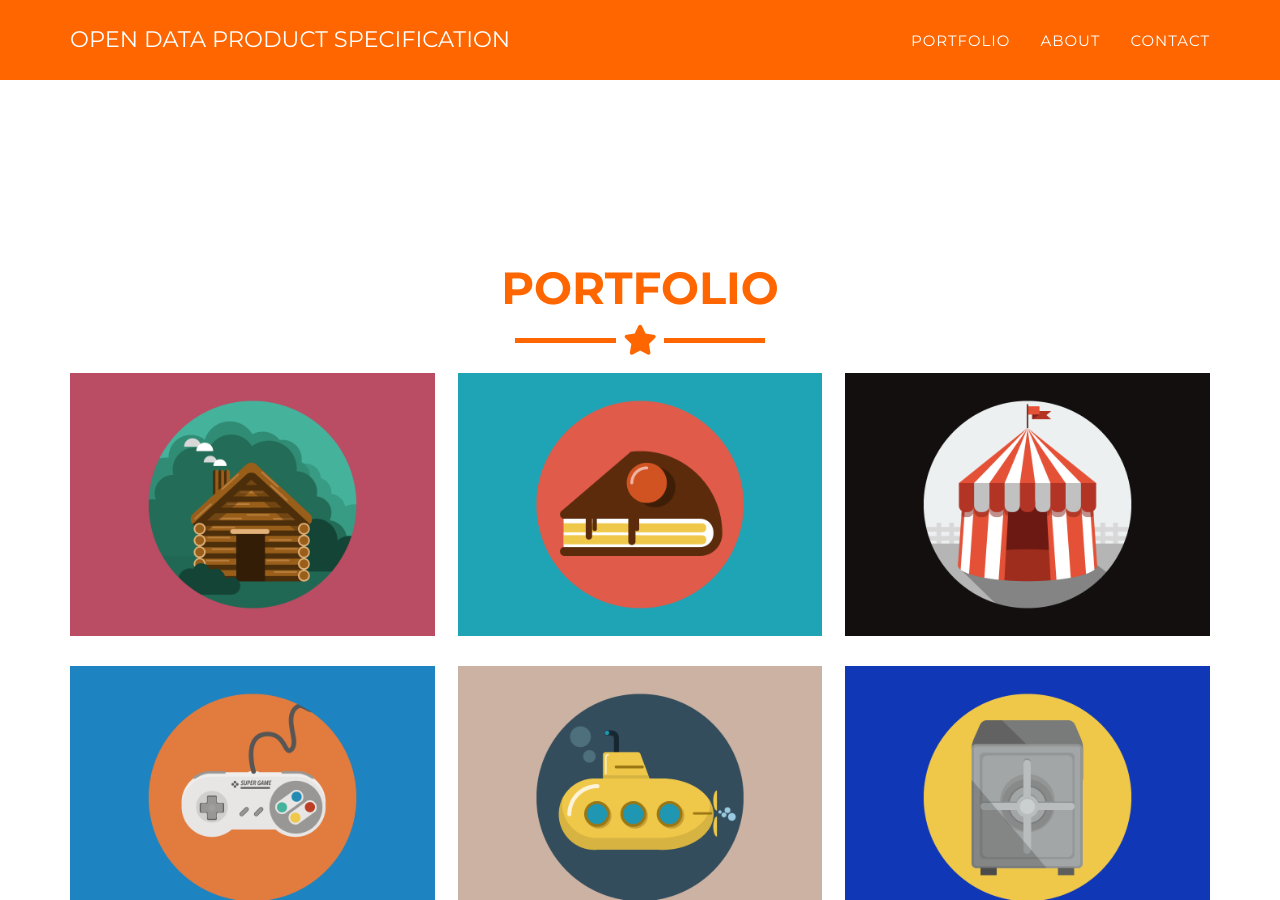
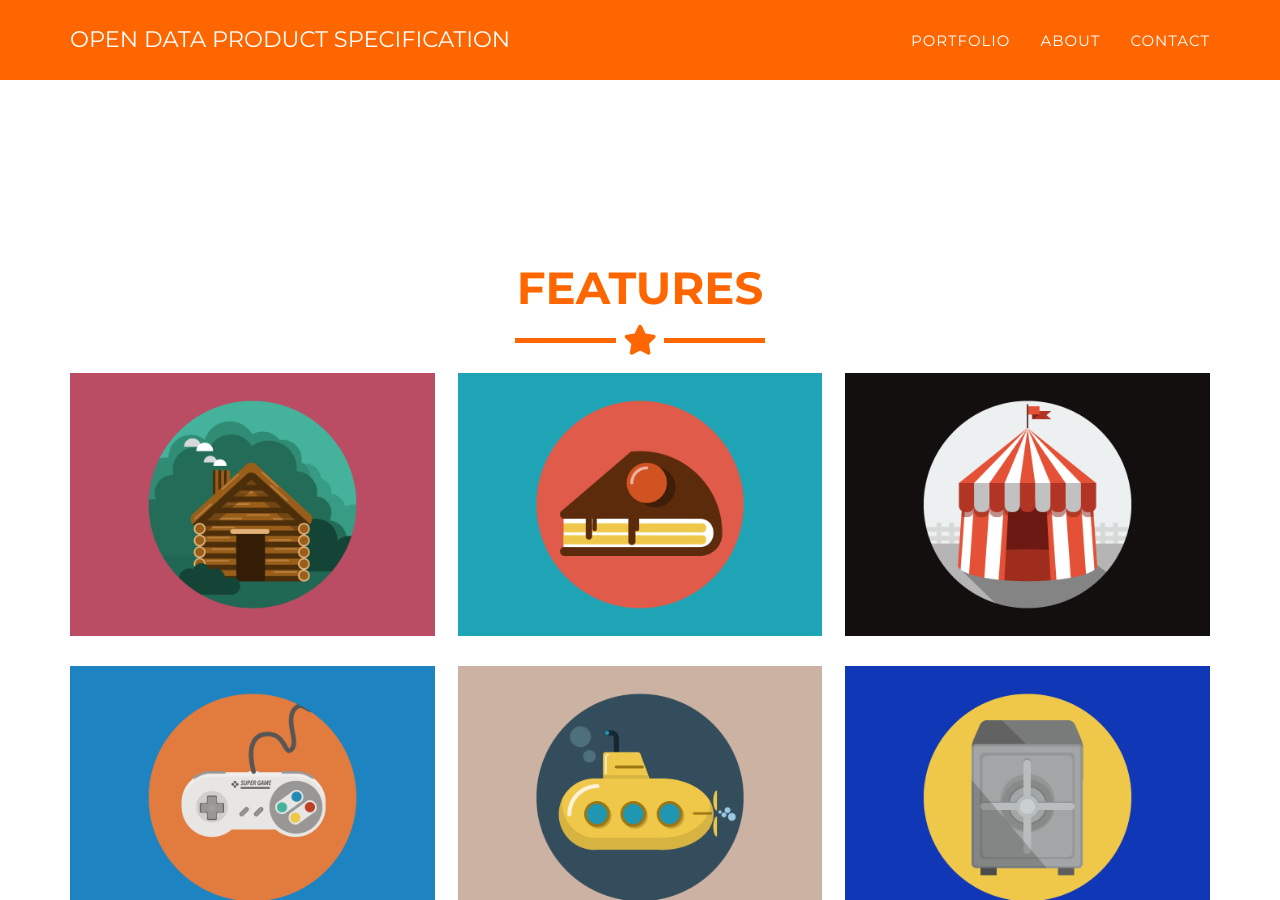
Before and after one commit to jeromelachaud/freelancer-theme, a Jekyll site: the page built from _posts/2014-07-18-project-1.markdown, in a window 1280 px wide and 900 px high, scrolled down 735 px. Built offline with Jekyll 4.4.1, drawn with Linux system fonts in a browser that asks for light colours.

Commit message:
Update portfolio_grid.html

```diff
--- a/_includes/portfolio_grid.html
+++ b/_includes/portfolio_grid.html
@@ -3,7 +3,7 @@
   <div class="container portfolio-flex-grid">
     <div class="row">
       <div class="col-lg-12 text-center">
-        <h2>Portfolio</h2>
+        <h2>Features</h2>
         <hr class="star-primary">
       </div>
     </div>
```
